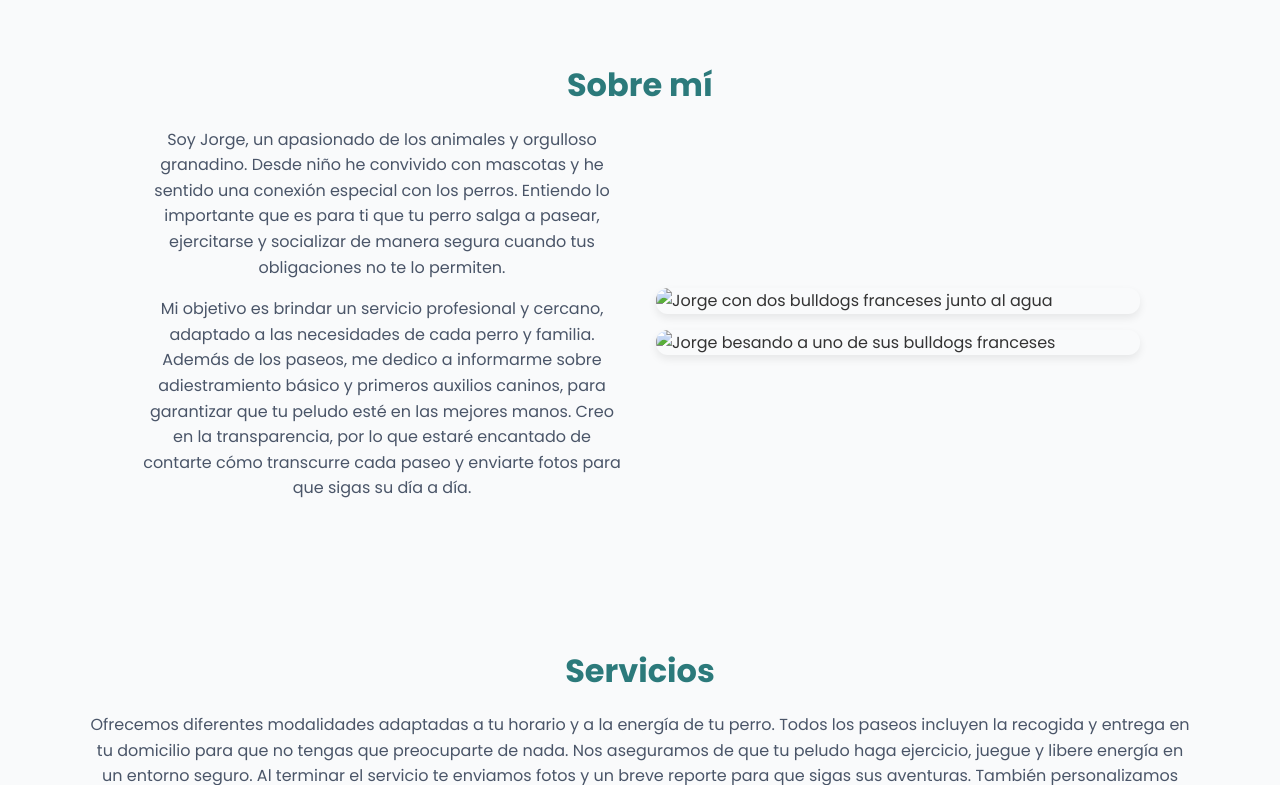
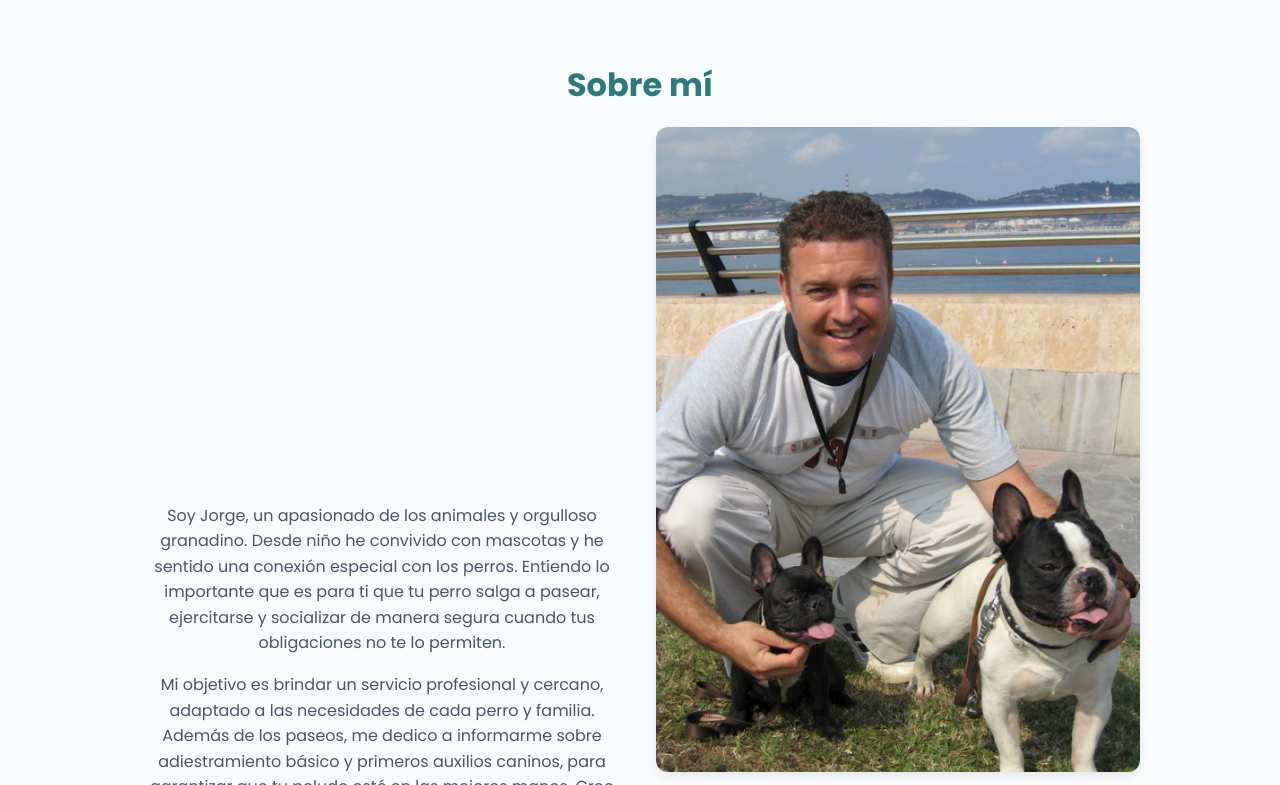
Before and after one commit to jfaguila/jorge-paseador-website, a plain HTML site: page index.html in a window 1280 px wide. Shown: the part 900-1685 px from the top of the page. Drawn offline with Linux system fonts and the light colour scheme; a script that the page names is missing.

Commit message:
Corregir rutas de imágenes en la galería

```diff
--- a/index.html
+++ b/index.html
@@ -375,8 +375,8 @@
   </div>
   <div class="about-gallery">
     <!-- Imágenes aportadas por el usuario para personalizar la sección -->
-    <img src="images/jorge_bulldogs.jpg" alt="Jorge con dos bulldogs franceses junto al agua" />
-    <img src="images/jorge_kissing.jpg" alt="Jorge besando a uno de sus bulldogs franceses" />
+    <img src="jorge_bulldogs.jpg" alt="Jorge con dos bulldogs franceses junto al agua" />
+    <img src="jorge_kissing.jpg" alt="Jorge besando a uno de sus bulldogs franceses" />
   </div>
 </div>
 </div>
```
